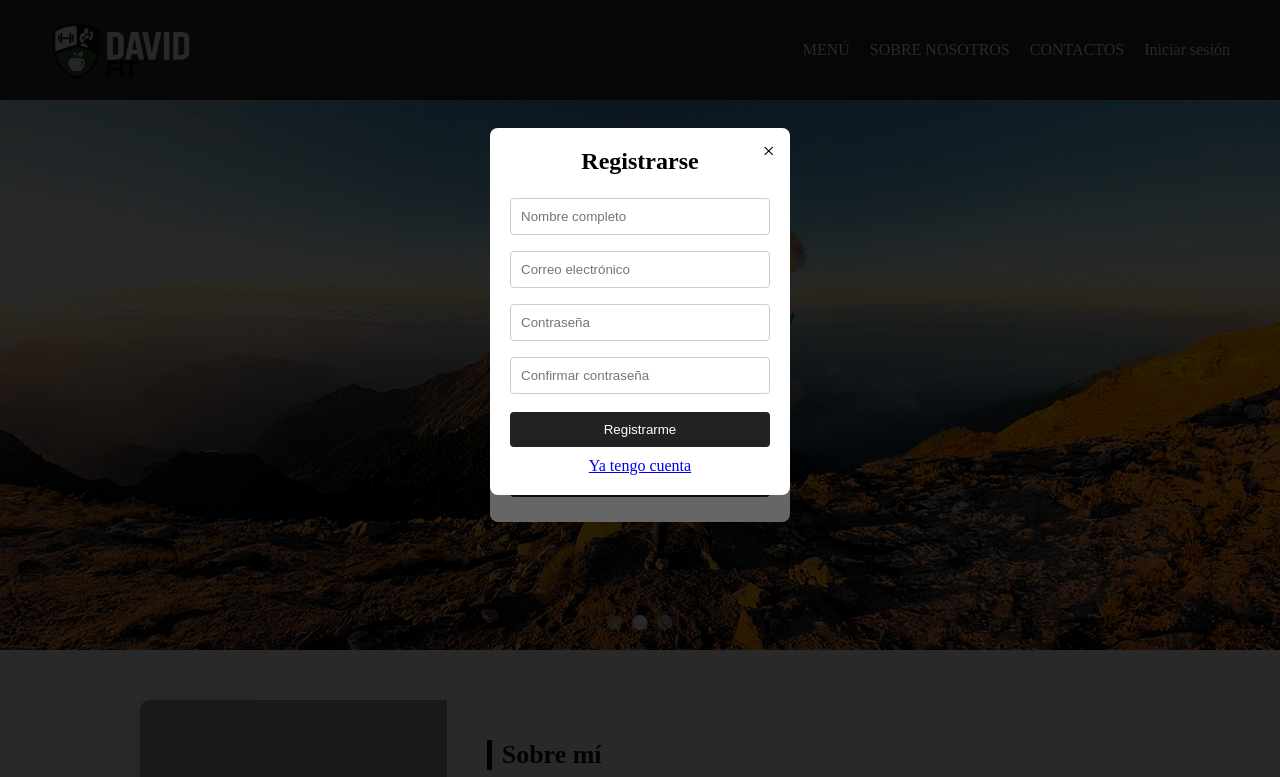
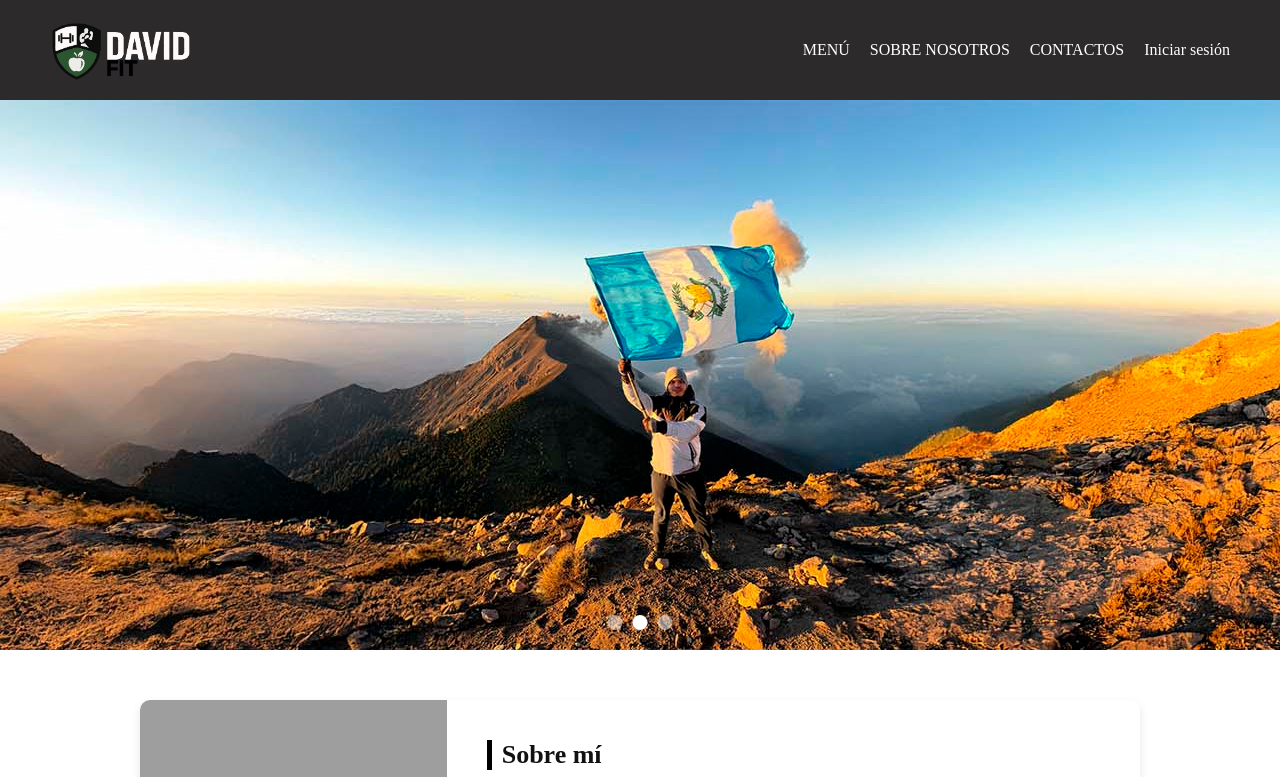
Before and after one commit to davidnavarijo/AXCEL-MI-PAGINA, a plain HTML site: page index.html in a window 1280 px wide. Shown: the top 777 px of the page. Drawn offline with nearby package versions, Linux system fonts and the light colour scheme; grey boxes are pictures that could not be loaded.

Commit message:
Update styles.css

```diff
--- a/styles.css
+++ b/styles.css
@@ -237,7 +237,7 @@ html{
 
 /* REGISTRO */
 .modal {
-  display: content;
+  display: contents;
   position: fixed;
   z-index: 99;
   left: 0; top: 0;
```
